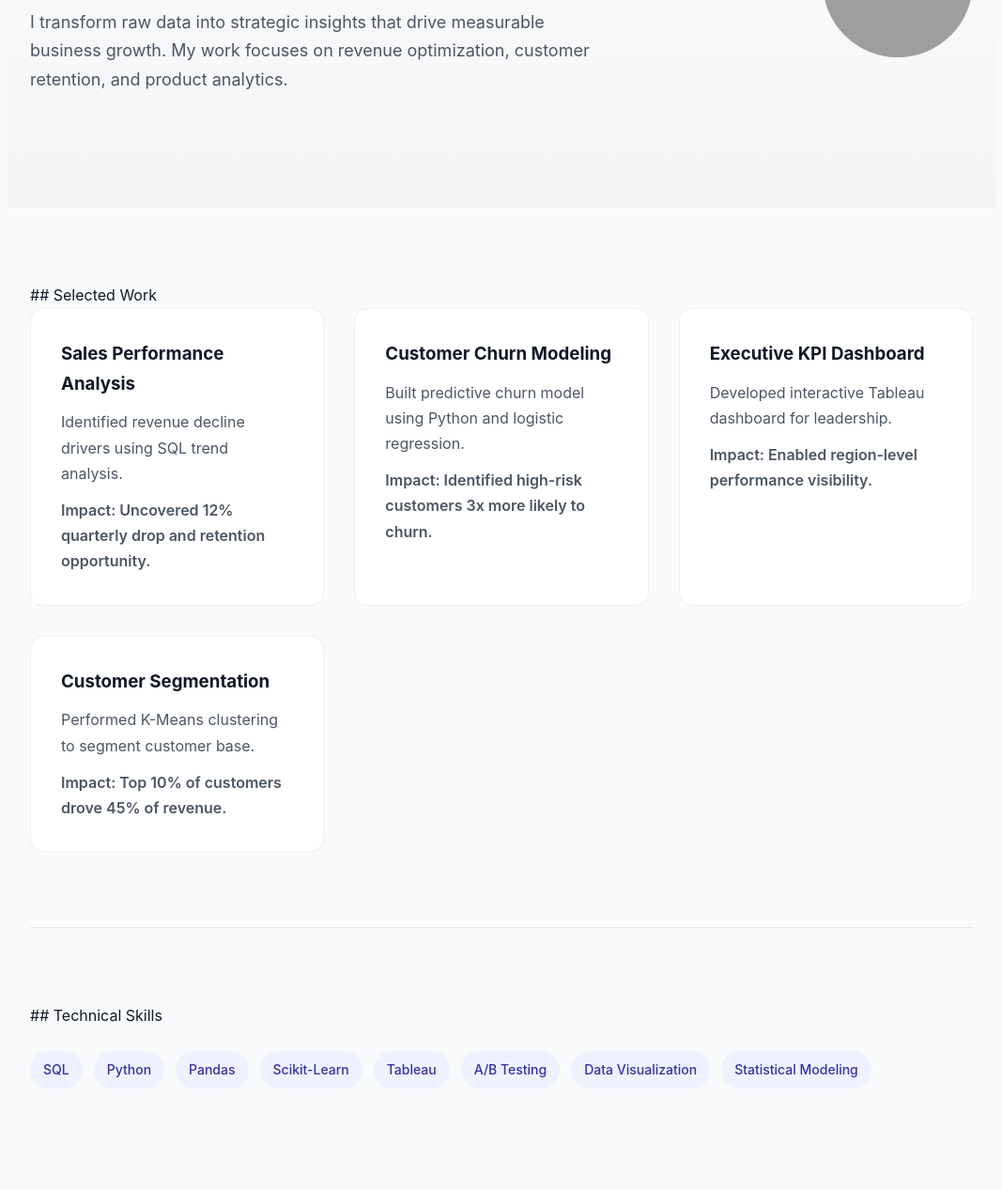
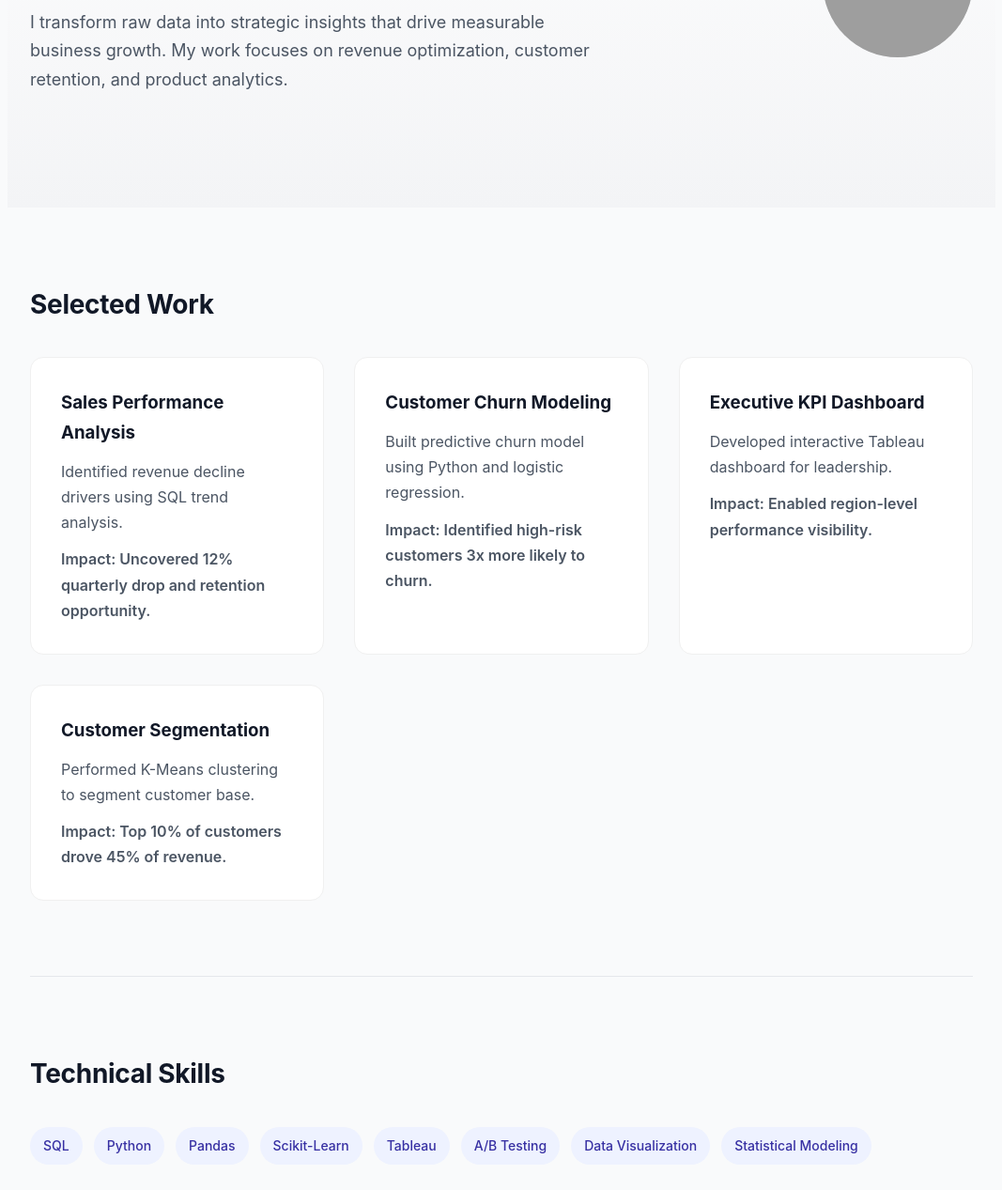
Before and after one commit to kristina-kang/kristina-kang.github.io, a Jekyll site: the page built from index.md, in a window 1280 px wide and 1400 px high, scrolled down 402 px. Shown: the top 1267 px of the window at 94% size, without its empty margins (106-1173 px from the left). Built offline with Jekyll 4.4.1, drawn with Linux system fonts in a browser that asks for light colours; grey boxes are pictures that could not be loaded.

Commit message:
Changed subheading type to html

```diff
--- a/index.md
+++ b/index.md
@@ -26,7 +26,7 @@ title: Home
 
 <div class="container">
 
-## Selected Work
+<h2>Selected Work</h2>
 
 <div class="projects-grid">
 
@@ -66,7 +66,7 @@ title: Home
 
 <div class="section-divider"></div>
 
-## Technical Skills
+<h2>Technical Skills</h2>
 
 <div class="skills">
   <span class="skill-pill">SQL</span>
```
